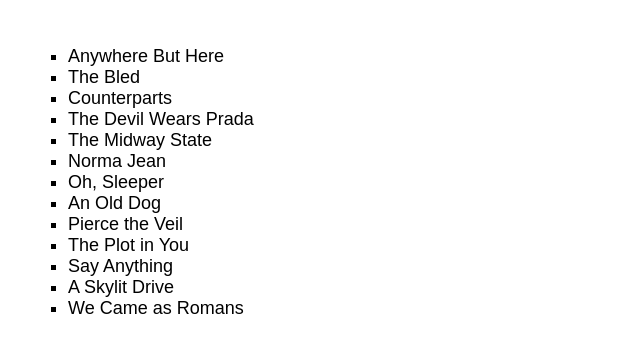
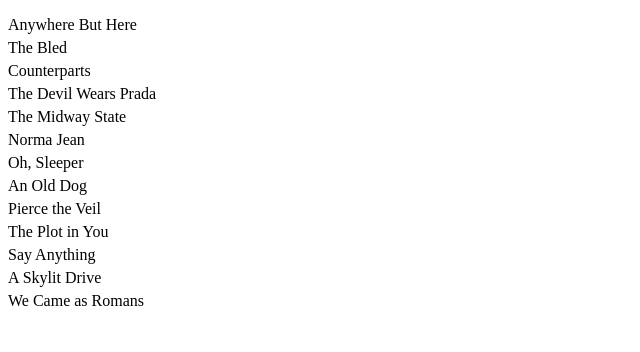
Before and after one commit to acciojob/sorting-articles-Ishikaverma2317, a website: page main.html in a window 1280 px wide. Shown: the whole page, without its empty margins (0-640 px from the left). Drawn offline with Linux system fonts and the light colour scheme.

Commit message:
created a submission

```diff
--- a/script.js
+++ b/script.js
@@ -14,17 +14,15 @@
   'An Old Dog'
 ];
 
-// Function to strip "a", "an", "the" from beginning
-function stripArticle(name) {
-  return name.replace(/^(a |an |the )/i, '').trim();
+// function jo "a ", "an ", "the " ko ignore kare
+function stripArticle(str) {
+  return str.replace(/^(a |an |the )/i, '').trim();
 }
 
-// Sort alphabetically ignoring articles
-const sortedBands = bands.sort((a, b) => {
-  return stripArticle(a).localeCompare(stripArticle(b));
-});
+// sorting ignoring articles
+const sortedBands = bands.sort((a, b) => stripArticle(a).localeCompare(stripArticle(b)));
 
-// Display in <ul>
+// DOM me insert karna
 const ul = document.getElementById('band');
 sortedBands.forEach(band => {
   const li = document.createElement('li');
--- a/styles.css
+++ b/styles.css
@@ -1,10 +1,9 @@
-/* optional styling */
-body {
-  font-family: Arial, sans-serif;
-  padding: 20px;
+/* CSS optional hai, bas formatting ke liye */
+#band {
+  list-style-type: none;
+  padding: 0;
 }
-
-#band {
-  list-style-type: square;
-  font-size: 18px;
+#band li {
+  font-size: 16px;
+  margin: 5px 0;
 }
```
Also changed, not shown: main.html (+0 -1 lines).
